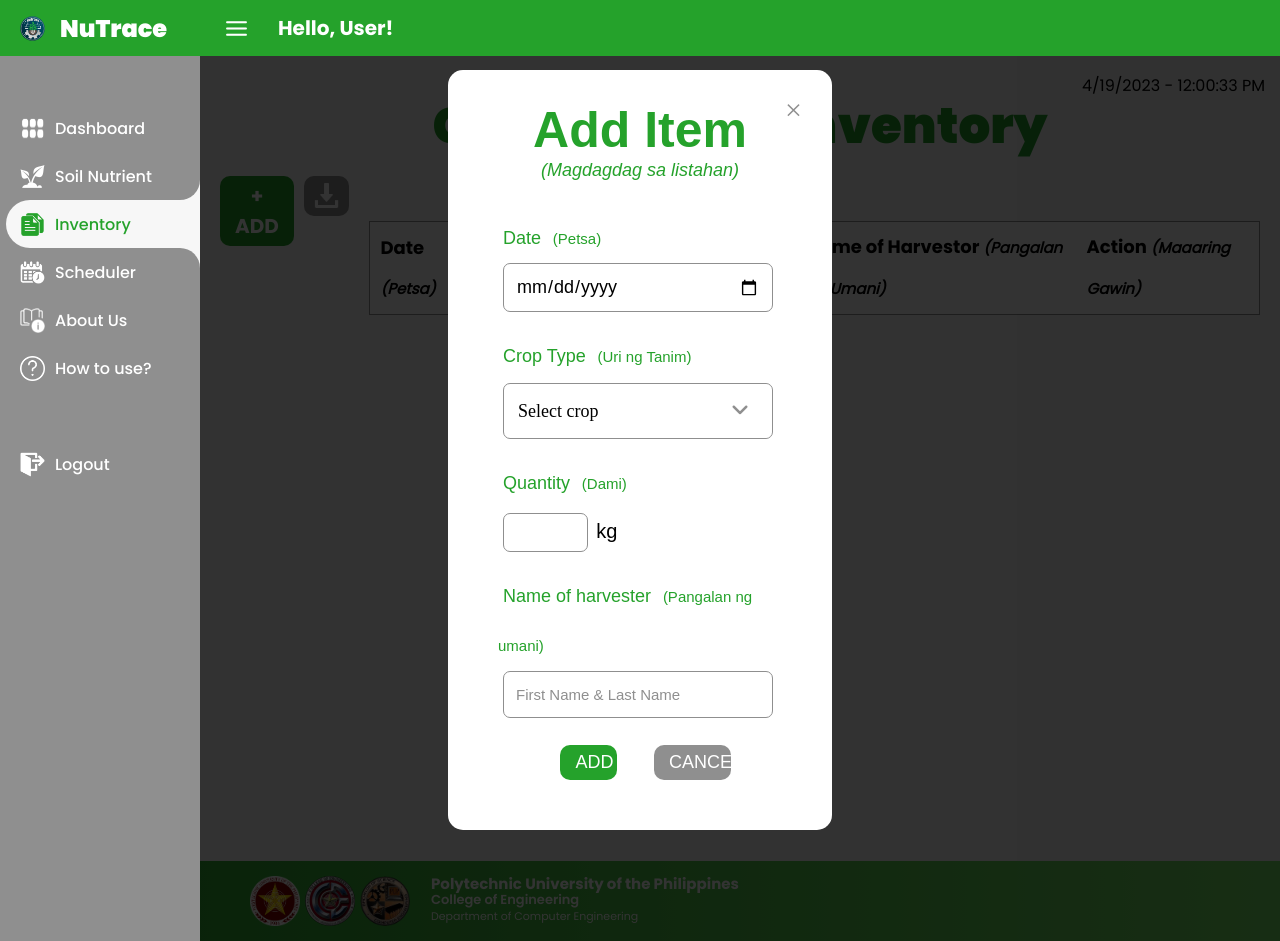
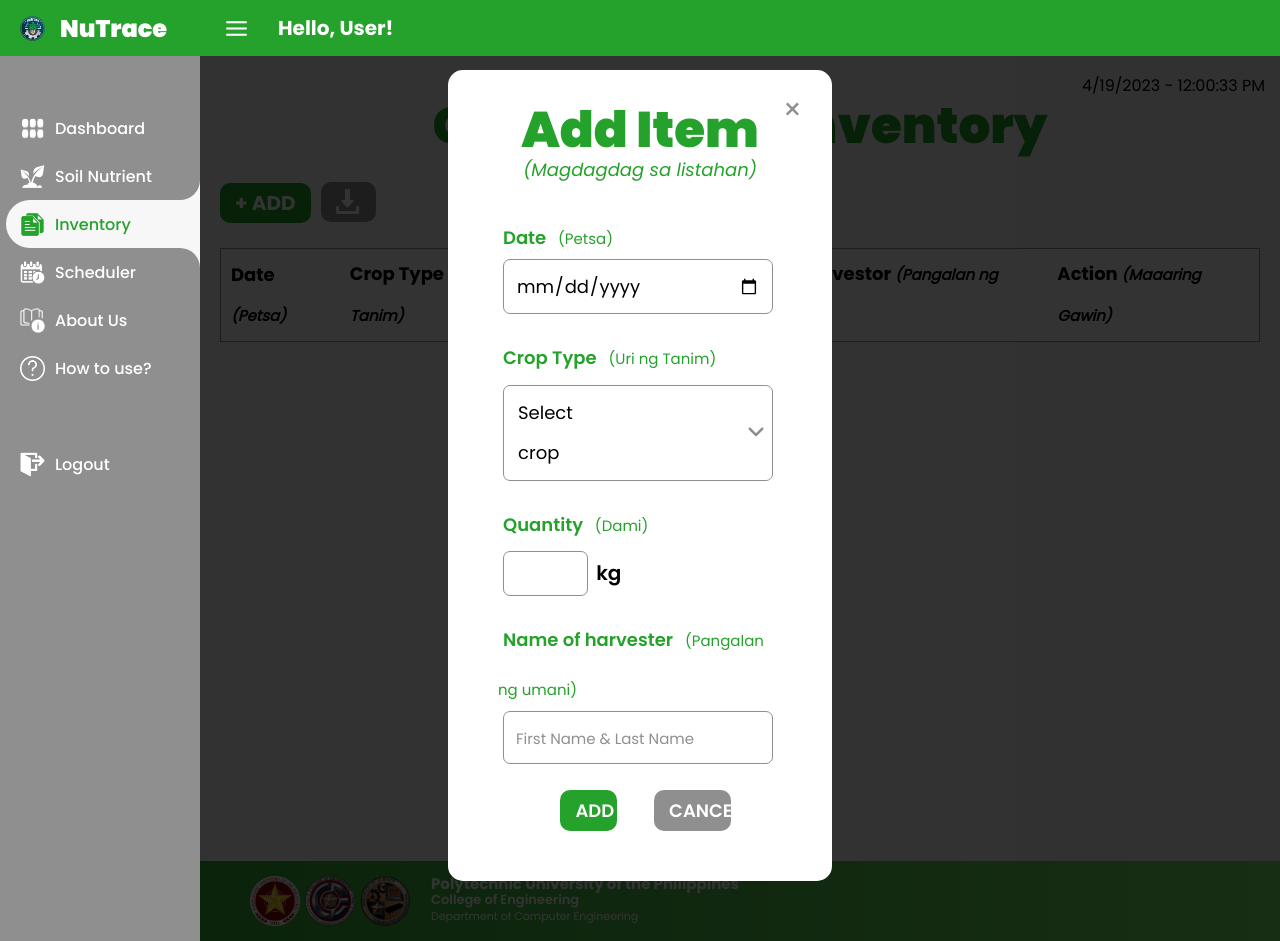
Before and after one commit to kreazze/NuTrace, a PHP site: page /client/inventory.html in a window 1280 px wide, after a click on "+ ADD". Run offline with PHP 8.4, Linux system fonts and the light colour scheme; lists and menus that the app fills with data are empty.

Commit message:
update page

```diff
--- a/client/inventory.css
+++ b/client/inventory.css
@@ -211,7 +211,7 @@ body {
 .user {
 	font-size: 20px;
 	color: white;
-	font-family: "Poppins-Bold";
+	font-family: 'Poppins-Bold';
 }
 
 /* content */
@@ -261,6 +261,7 @@ body {
 #dl-btn {
 	width: 55px;
 	height: 40px;
+	margin-top: 6px;
 	padding-top: 5px;
 	padding-left: 4px;
 	border-radius: 10px;
@@ -276,17 +277,15 @@ body {
 }
 
 /*pop up*/
-
 h2 {
 	text-align: center;
-	font-family: "poppins black", sans-serif;
+	font-family: 'Poppins-Black';
 	font-size: 50px;
 	margin-top: 10px;
 	margin-bottom: 10px;
 }
 h3 {
-	font-style: italic;
-	font-family: "poppins", sans-serif;
+	font-family: 'Poppins-Italic';
 	text-align: center;
 	font-size: 18px;
     font-weight: 400;
@@ -327,7 +326,7 @@ h3 {
 	font-size: 30px;
 	text-decoration: none;
 	color: #8F8F8F;
-	font-family: "poppins";
+	font-family: 'Poppins-Regular';
 }
 .wrapper .close:hover {
 	color: #25A22B;
@@ -336,10 +335,9 @@ h3 {
 	max-height: 20%;
 	overflow: auto;
 }
-
 .add {
 	font-size: 18px;
-	font-family: "poppins semibold", sans-serif;
+	font-family: 'Poppins-SemiBold';
 	color: white;
 	background: #25A22B;
 	border-radius: 10px;
@@ -351,10 +349,9 @@ h3 {
 	outline: none;
 	cursor: pointer;
 }
-
 .cancel {
 	font-size: 18px;
-	font-family: "poppins semibold", sans-serif;
+	font-family: 'Poppins-SemiBold';
 	color: white;
 	background: #8F8F8F;
 	border-radius: 10px;
@@ -365,13 +362,11 @@ h3 {
 	outline: none;
 	cursor: pointer;
 }
-
 .popup-container {
 	border-radius: 5px;
 	background-color: #ffffff;
 	padding: 20px 0;
 }
-
 .select-menu{
     width: 95%;
 	border: 1px solid #8F8F8F;
@@ -393,9 +388,8 @@ h3 {
 	font-size: 18px;
 	color: black;
 	margin-right: -40px;
-	font-family: "poppins";
+	font-family: 'Poppins-Regular';
 }
-
 .select-btn i{
     font-size: 20px;
     transition: 0.3s;
@@ -428,32 +422,30 @@ h3 {
     background: #fff;
 	color: black;
 }
-
 .options .option:hover{
     background: #EBEBEB;
 }
-
 .option .option-text{
     font-size: 18px;
     color: black;
 	margin-top: 5px;
 	margin-bottom: 5px;
-	font-family: "poppins";
+	font-family: 'Poppins-Regular';
 }
 form label {
 	font-size: 18px;
-	font-family: "poppins semibold", sans-serif;
+	font-family: 'Poppins-SemiBold';
 	padding-left: 5px;
 	padding-top: 10px;
 }
 
 .tagalog{
-	font-family: "poppins", sans-serif;
+	font-family: 'Poppins-Regular';
 	font-size: 15px;
 }
 input[type=text], [type=date], select {
 	width: 95%;
-	font-family: "poppins", sans-serif;
+	font-family: 'Poppins-Regular';
 	padding: 12px;
 	border: 1px solid #8F8F8F;
 	border-radius: 7px;
@@ -466,13 +458,12 @@ input[type=text], [type=date], select {
 
 ::placeholder {
 	color: #8F8F8F;
-	font-family: "poppins", sans-serif;
+	font-family: 'Poppins-Regular';
 	font-size: 15px;
-  }
-
+}
 .qty input[type=text] {
 	width: 30%;
-	font-family: "poppins", sans-serif;
+	font-family: 'Poppins-Regular';
 	padding: 8px 12px;
 	border: 1px solid #8F8F8F;
 	border-radius: 7px;
@@ -481,14 +472,12 @@ input[type=text], [type=date], select {
 	margin-left: 5px;
 	resize: vertical;
 }
-
 .qty .unit {
 	margin-left: 8px;
 	color: black;
 	font-size: 20px;
-	font-family: "poppins semibold", sans-serif;
+	font-family: 'Poppins-SemiBold';
 }
-
 
 /* inventory content */
 #inventory-content {
--- a/client/inventory.html
+++ b/client/inventory.html
@@ -124,6 +124,7 @@
                                 </div>
                             </div>
                         </div>
+                    </div>
                 </div>
                 <div id="inventory-content">
                     <table id="inventory-table">
--- a/index.html
+++ b/index.html
@@ -5,13 +5,13 @@
     <meta name="viewport" content="width=device-width, initial-scale=1.0">
     <title> Welcome to NuTrace!</title>
     <link rel="stylesheet" href="./index.css">
-    <link rel="icon" type="image/png" href="../assets/images/main/nutrace_logo.png">
+    <link rel="icon" type="image/png" href="./assets/images/main/nutrace_logo.png">
 </head>
 <body>
     <header class="main-header">
         <div class="header-top">
-            <a href="../account-form/account.html">
-                <h1 class="logo"><img id="logo-pic" src="../assets/images/main/nutrace_logo.png" width="200px" height="200px"></h1>
+            <a href="./account-form/account.html">
+                <h1 class="logo"><img id="logo-pic" src="./assets/images/main/nutrace_logo.png" width="200px" height="200px"></h1>
                 <div class="header-content">
                     <h1>NuTrace</h1>
                     <h4>Soil Nutrient Monitoring System</h4>
```
Also changed, not shown: index.css (+3 -4 lines).
